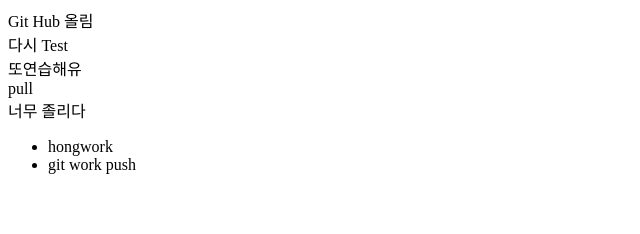
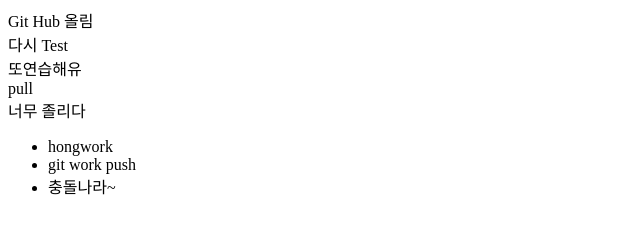
Before and after one commit to HeoDanBee/open, a plain HTML site: page index.html in a window 1280 px wide. Shown: the full height of the page, 0-640 px from the left. Drawn offline with Linux system fonts and the light colour scheme.

Commit message:
ver11_index.html 충돌나라능

```diff
--- a/index.html
+++ b/index.html
@@ -9,6 +9,7 @@
 		<ul>
 			<li>hongwork</li>
 			<li>git work push</li>
+			<li>충돌나라~</li>
 		</ul>
 	</body>
 </html>
```
